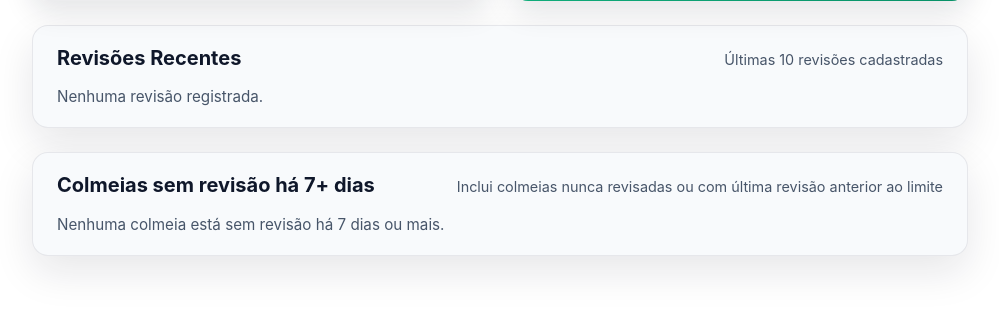
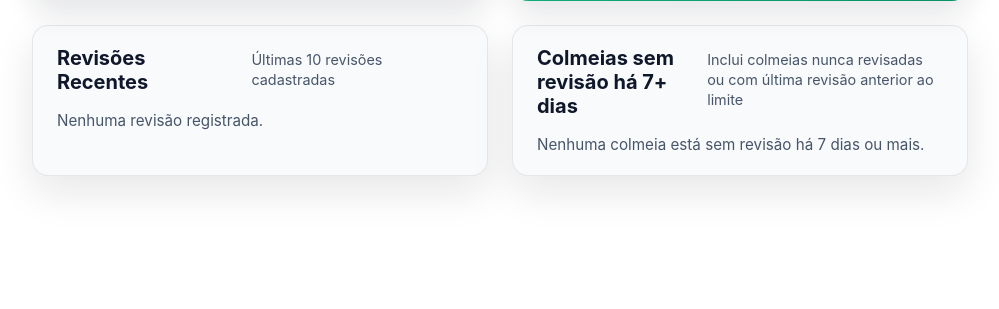
Before and after one commit to oliv3ira40/colmeia_online, a Django app: template templates/admin/custom_dashboard.html in a window 1280 px wide. Shown: the part 315-624 px from the top of the page, without its empty margins (8-1007 px from the left). Run offline with Django 4.2, Linux system fonts and the light colour scheme; the template is opened without the code that fills it, so the values that code supplies are empty.

Commit message:
chore: test codex

```diff
--- a/core/admin_dashboard.py
+++ b/core/admin_dashboard.py
@@ -64,6 +64,8 @@ def _build_recent_revisions(user) -> List[RevisionEntry]:
                 hive_name=str(hive),
                 hive_url=reverse("admin:apiary_hive_change", args=[hive.pk]),
                 species_name=hive.species.popular_name,
+                # TODO: Dando erro aqui: unexpected keyword argument 'species_scientific_name'
+                species_scientific_name=hive.species.scientific_name,
                 apiary_name=apiary.name if apiary else None,
                 apiary_url=reverse("admin:apiary_apiary_change", args=[apiary.pk]) if apiary else None,
                 review_date_display=formatted_datetime,
--- a/templates/admin/custom_dashboard.html
+++ b/templates/admin/custom_dashboard.html
@@ -98,6 +98,15 @@
         transform: translateY(-2px);
         box-shadow: 0 18px 40px rgba(5, 150, 105, 0.35);
         background: linear-gradient(135deg, #0f9f74, #047857);
+    }
+
+    .row {
+        display: flex;
+        gap: var(--dashboard-gap);
+    }
+
+    .w-100 {
+        width: 100%;
     }
 
     .dashboard-panel {
@@ -303,13 +312,21 @@
         .dashboard-panel__title {
             font-size: 17px;
         }
+
+        .row {
+            flex-direction: column;
+        }
+
+        .w-100 {
+            width: auto;
+        }
     }
 </style>
 {% endblock %}
 
 {% block content %}
 
-<!-- Preciso que isso fique disponivel em todas as telas do admin, nao apenas no dashboard -->
+<!-- TODO: Preciso que isso fique disponivel em todas as telas do admin, nao apenas no dashboard -->
 <style>
     .mobile-menu {
         display: none;
@@ -364,7 +381,8 @@
             </a>
         </div>
 
-        <section class="dashboard-panel" aria-labelledby="recent-revisions-heading">
+        <div class="row">
+            <section class="dashboard-panel w-100" aria-labelledby="recent-revisions-heading">
                 <div class="dashboard-panel__header">
                     <h2 class="dashboard-panel__title" id="recent-revisions-heading">Revisões Recentes</h2>
                     <p class="dashboard-panel__subtitle">Últimas 10 revisões cadastradas</p>
@@ -375,7 +393,7 @@
                             <li class="dashboard-list__item">
                                 <a class="dashboard-item__primary" href="{{ revision.change_url }}">
                                     <span class="dashboard-item__title"><time datetime="{{ revision.review_time_iso }}">{{ revision.review_date_display }}</time></span>
-                                <span class="dashboard-item__subtitle">{{ revision.hive_name }} · {{ revision.species_name }}{% if revision.apiary_name %} · {{ revision.apiary_name }}{% endif %}</span>
+                                    <span class="dashboard-item__subtitle">{{ revision.hive_name }} · {{ revision.species_name }}{% if revision.scientific_name %}{% endif %}</span>
                                 </a>
                                 <div class="dashboard-item__actions">
                                     <a class="dashboard-action-link" href="{{ revision.hive_url }}">Ver colmeia</a>
@@ -388,7 +406,7 @@
                 {% endif %}
             </section>
 
-        <section class="dashboard-panel" aria-labelledby="overdue-hives-heading">
+            <section class="dashboard-panel w-100" aria-labelledby="overdue-hives-heading">
                 <div class="dashboard-panel__header">
                     <h2 class="dashboard-panel__title" id="overdue-hives-heading">Colmeias sem revisão há 7+ dias</h2>
                     <p class="dashboard-panel__subtitle">Inclui colmeias nunca revisadas ou com última revisão anterior ao limite</p>
@@ -412,6 +430,7 @@
                     <p class="dashboard-empty">Nenhuma colmeia está sem revisão há 7 dias ou mais.</p>
                 {% endif %}
             </section>
+        </div>
     </div>
 
     <aside class="colmeia-dashboard__sidebar" aria-labelledby="recent-actions-heading">
```
Lines whose indentation alone changed are shown as unchanged.
